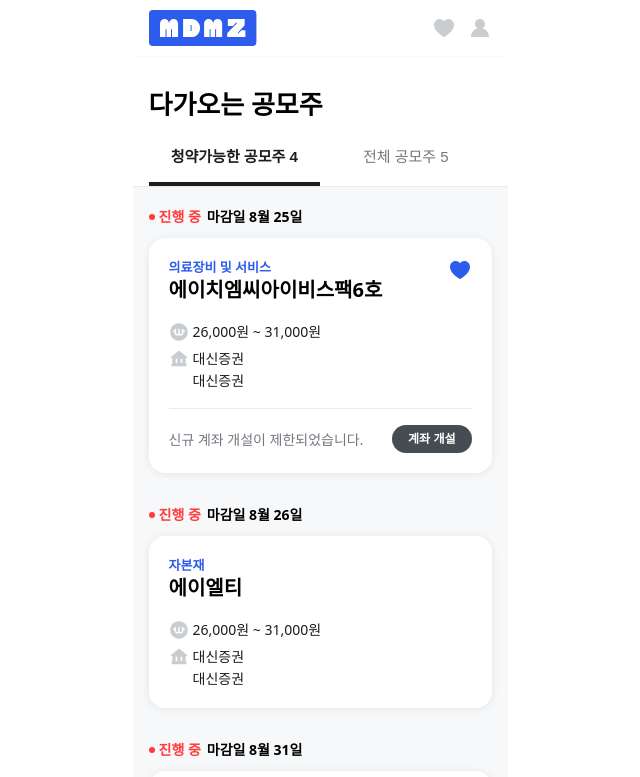
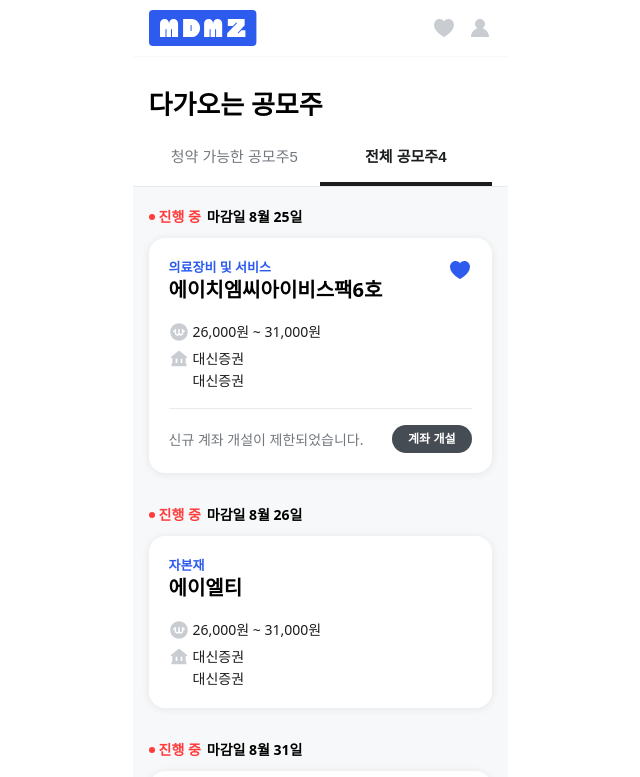
Before and after one commit to modumozu/modumozu-client, a Next.js app: page /home in a window 1280 px wide. Shown: the top 777 px of the page, without its empty margins (320-960 px from the left). Built offline with nearby package versions, Linux system fonts and the light colour scheme.

Commit message:
:zap: tap 메뉴 완료 , 버튼 컴포넌트 속성 에러 수정

```diff
--- a/src/components/common/Button.tsx
+++ b/src/components/common/Button.tsx
@@ -35,10 +35,14 @@
   disabled?: boolean;
 }
 
+interface ButtonStyleProps extends Omit<ButtonProps, "fill"> {
+  fill: string;
+}
+
 const Button: FC<ButtonProps> = (props) => {
-  const { disabled = false, children, width = "auto%", onClick, ...rest } = props;
+  const { disabled = false, children, width = "auto%", onClick, fill = true, ...rest } = props;
   return (
-    <ButtonStyle {...rest} width={width} disabled={disabled} onClick={onClick}>
+    <ButtonStyle {...rest} width={width} disabled={disabled} fill={fill.toString()} onClick={onClick}>
       {children}
     </ButtonStyle>
   );
@@ -46,12 +50,12 @@
 
 export default Button;
 
-const getColor = ({ color = "primary", fill = true, disabled = false }: ButtonProps) => {
+const getColor = ({ color = "primary", fill = "true", disabled = false }: ButtonStyleProps) => {
   if (disabled) {
     return getDisabled(fill);
   }
   if (color === "primary") {
-    if (fill) {
+    if (fill === "true") {
       return `
         background-color: ${colors.BLUE[5]};
         color: ${colors.WHITE};
@@ -75,7 +79,7 @@
       }
     `;
   }
-  if (fill) {
+  if (fill === "true") {
     return `
       background-color: ${colors.GRAY[6]};
       color: ${colors.WHITE};
@@ -99,8 +103,8 @@
     }
   `;
 };
-const getDisabled = (fill = true) => {
-  if (fill) {
+const getDisabled = (fill: string) => {
+  if (fill === "true") {
     return `
       background-color: ${colors.GRAY[6]};
       color:${colors.WHITE};
@@ -112,7 +116,7 @@
     outline: 1px solid ${colors.GRAY[2]}
   `;
 };
-const getShape = ({ shape = "rectangle", size = "large" }: ButtonProps) => {
+const getShape = ({ shape = "rectangle", size = "large" }: ButtonStyleProps) => {
   if (size === "small") {
     if (shape === "rectangle") {
       return `
@@ -149,7 +153,7 @@
   `;
 };
 
-const ButtonStyle = styled.button<ButtonProps>`
+const ButtonStyle = styled.button<ButtonStyleProps>`
   box-sizing: border-box;
   outline: 0;
   border: 0;
--- a/src/components/common/ScopeBar.tsx
+++ /dev/null
@@ -1,55 +0,0 @@
-import { FC } from "react";
-import colors from "../../styles/colors";
-import { getFonts } from "../../styles/fonts";
-import { styled } from "styled-components";
-
-interface ScopeBarProps {
-  isShowingAllStocks: boolean;
-  setIsShowingAllStocks: (value: boolean) => void;
-  availableStocksCount: number;
-  allStocksCount: number;
-}
-
-const ScopeBar: FC<ScopeBarProps> = (props) => {
-  const { isShowingAllStocks, setIsShowingAllStocks, availableStocksCount, allStocksCount } = props;
-  return (
-    <TabBox>
-      <TabButton
-        active={!isShowingAllStocks}
-        onClick={() => {
-          setIsShowingAllStocks(false);
-        }}
-      >
-        청약가능한 공모주 {availableStocksCount}
-      </TabButton>
-      <TabButton
-        active={isShowingAllStocks}
-        onClick={() => {
-          setIsShowingAllStocks(true);
-        }}
-      >
-        전체 공모주 {allStocksCount}
-      </TabButton>
-    </TabBox>
-  );
-};
-
-export default ScopeBar;
-
-const TabBox = styled.div`
-  padding-inline: 16px;
-  border-bottom: 1px solid ${colors.GRAY[2]};
-`;
-
-const TabButton = styled.button<{ active: boolean }>`
-  cursor: pointer;
-  background-color: transparent;
-  border: none;
-  width: 50%;
-  padding-block: 15px;
-  ${(props) => `
-    ${props.active ? getFonts("H5_SEMIBOLD") : getFonts("H5_REGULAR")}
-    color: ${props.active ? colors.FONT_LIGHT.PRIMARY : colors.FONT_LIGHT.SECONDARY};
-    border-bottom: solid 4px ${props.active ? colors.ON.BASIC_LIGHT : colors.ON.BASIC_DARK};
-  `}
-`;
--- /dev/null
+++ b/src/components/common/TapMenu.tsx
@@ -0,0 +1,65 @@
+import { FC } from "react";
+import colors from "../../styles/colors";
+import { getFonts } from "../../styles/fonts";
+import { styled } from "styled-components";
+
+interface TapMenuOption {
+  label: string;
+  value: any;
+}
+
+interface TapMenuProps {
+  /**
+   * 현재 값
+   */
+  value: any;
+  /**
+   * 버튼목록에 들어갈 값 배열
+   */
+  options: TapMenuOption[];
+  /**
+   * 값 변경 콜백
+   */
+  onChange: (value: any) => void;
+}
+
+const TapMenu: FC<TapMenuProps> = (props) => {
+  const { value, onChange, options } = props;
+  return (
+    <TabBox>
+      {options.map((option) => {
+        return (
+          <TabButton
+            key={option.value}
+            active={value === option.value}
+            onClick={() => {
+              onChange(option.value);
+            }}
+          >
+            {option.label}
+          </TabButton>
+        );
+      })}
+    </TabBox>
+  );
+};
+
+export default TapMenu;
+
+const TabBox = styled.div`
+  padding-inline: 16px;
+  border-bottom: 1px solid ${colors.GRAY[2]};
+`;
+
+const TabButton = styled.button<{ active: boolean }>`
+  cursor: pointer;
+  background-color: transparent;
+  border: none;
+  width: 50%;
+  padding-block: 15px;
+  ${(props) => `
+    ${props.active ? getFonts("H5_SEMIBOLD") : getFonts("H5_REGULAR")}
+    color: ${props.active ? colors.FONT_LIGHT.PRIMARY : colors.FONT_LIGHT.SECONDARY};
+    border-bottom: solid 4px ${props.active ? colors.ON.BASIC_LIGHT : colors.ON.BASIC_DARK};
+  `}
+`;
--- a/src/components/home/UpcomingStockSection.tsx
+++ b/src/components/home/UpcomingStockSection.tsx
@@ -2,7 +2,7 @@
 
 import { styled } from "styled-components";
 import { getFonts } from "@/styles/fonts";
-import ScopeBar from "../common/ScopeBar";
+import TapMenu from "../common/TapMenu";
 import { useState } from "react";
 import UpcomingStock from "./UpcomingStock";
 
@@ -76,16 +76,24 @@
     ? upcomingStockData
     : upcomingStockData.filter((data) => data.subscription !== "disable");
 
+  const handleChangeTapMenu = (value: boolean) => {
+    setIsShowingAllStocks(value);
+  };
   return (
     <section>
       <TitleWrapper>
         <Title>다가오는 공모주</Title>
       </TitleWrapper>
-      <ScopeBar
-        isShowingAllStocks={isShowingAllStocks}
-        setIsShowingAllStocks={setIsShowingAllStocks}
-        allStocksCount={5}
-        availableStocksCount={4}
+      <TapMenu
+        onChange={handleChangeTapMenu}
+        value={isShowingAllStocks}
+        options={[
+          { label: `청약 가능한 공모주${5}`, value: true },
+          {
+            label: `전체 공모주${4}`,
+            value: false,
+          },
+        ]}
       />
       <UpcomingStockList>
         {filteredUpcomingStockData.map((data) => (
```
Also changed, not shown: 1 other file (tests, documents, lock files or other folders).
